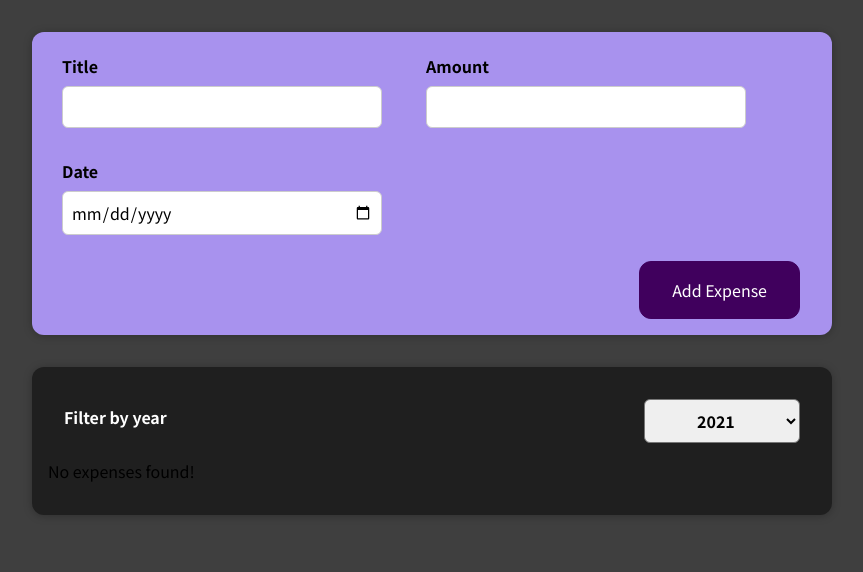
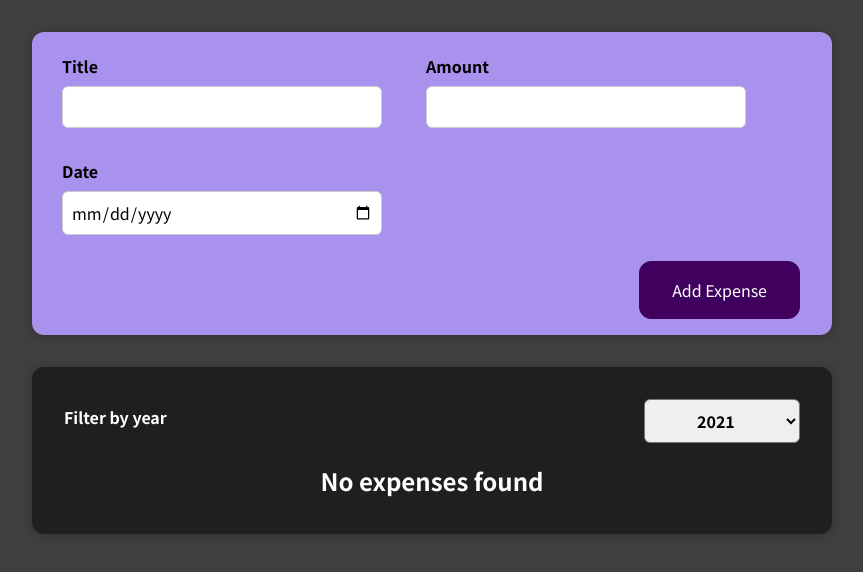
Before and after one commit to JeanCremonezzi/tabela_despesas, a React (Create React App) app: page / in a window 1280 px wide. Shown: the top 572 px of the page, without its empty margins (208-1071 px from the left). Built offline with nearby package versions, Linux system fonts and the light colour scheme.

Commit message:
Componente ExpensesList adicionado

```diff
--- a/src/components/ExpenseItem/ExpenseItem.js
+++ b/src/components/ExpenseItem/ExpenseItem.js
@@ -3,8 +3,8 @@ import ExpenseDate from "../ExpenseDate/ExpenseDate";
 import Card from "../Card/Card";
 
 function ExpenseItem(props) {
-
 	return (
+		<li>
 			<Card className="expense-item">
 				<ExpenseDate date={props.date} />
 
@@ -12,8 +12,8 @@ function ExpenseItem(props) {
 					<p className="expense-item__title">{props.title}</p>
 					<p className="expense-item__price">$ {props.amount}</p>
 				</div>
-
 			</Card>
+		</li>
 	);
 }
 
--- a/src/components/Expenses/Expenses.js
+++ b/src/components/Expenses/Expenses.js
@@ -1,9 +1,9 @@
 import { useState } from "react";
 import "./Expenses.css";
 
-import ExpenseItem from "../ExpenseItem/ExpenseItem";
 import Card from "../Card/Card";
 import ExpensesFilter from "../ExpensesFilter/ExpensesFilter";
+import ExpensesList from "../ExpensesList/ExpensesList";
 
 function Expenses(props) {
 	const [filter, setFilter] = useState("2021");
@@ -13,23 +13,8 @@ function Expenses(props) {
 	};
 
 	const filteredExpenses = props.items.filter((expense) => {
-		return expense.date.getFullYear().toString() === filter
+		return expense.date.getFullYear().toString() === filter;
 	});
-
-	let expensesContent = <p>No expenses found!</p>;
-
-	if (filteredExpenses.length > 0) {
-		expensesContent = filteredExpenses.map((expense => {
-			return (
-				<ExpenseItem
-					key={expense.id}
-					title={expense.title}
-					amount={expense.amount}
-					date={expense.date}
-				/>
-			);
-		}))
-	}
 
 	return (
 		<Card className="expenses">
@@ -38,8 +23,7 @@ function Expenses(props) {
 				selectedFilter={filter}
 			/>
 
-			{expensesContent}
-
+			<ExpensesList expenses={filteredExpenses} />
 		</Card>
 	);
 }
--- /dev/null
+++ b/src/components/ExpensesList/ExpensesList.css
@@ -0,0 +1,9 @@
+.expenses-list {
+	list-style: none;
+	padding: 0;
+}
+
+.expenses-list__fallback {
+	color: white;
+	text-align: center;
+}
--- /dev/null
+++ b/src/components/ExpensesList/ExpensesList.js
@@ -0,0 +1,26 @@
+import "./ExpensesList.css";
+import ExpenseItem from "../ExpenseItem/ExpenseItem";
+
+function ExpensesList(props) {
+
+	if (props.expenses.length === 0) {
+        return <h1 className="expenses-list__fallback">No expenses found</h1>
+	};
+
+    return(
+        <ul className="expenses-list">
+            {props.expenses.map((expense) => {
+                return (
+                    <ExpenseItem
+                        key={expense.id}
+                        title={expense.title}
+                        amount={expense.amount}
+                        date={expense.date}
+                    />
+                );
+            })}
+        </ul>
+    );
+}
+
+export default ExpensesList;
```
Lines whose indentation alone changed are shown as unchanged.
